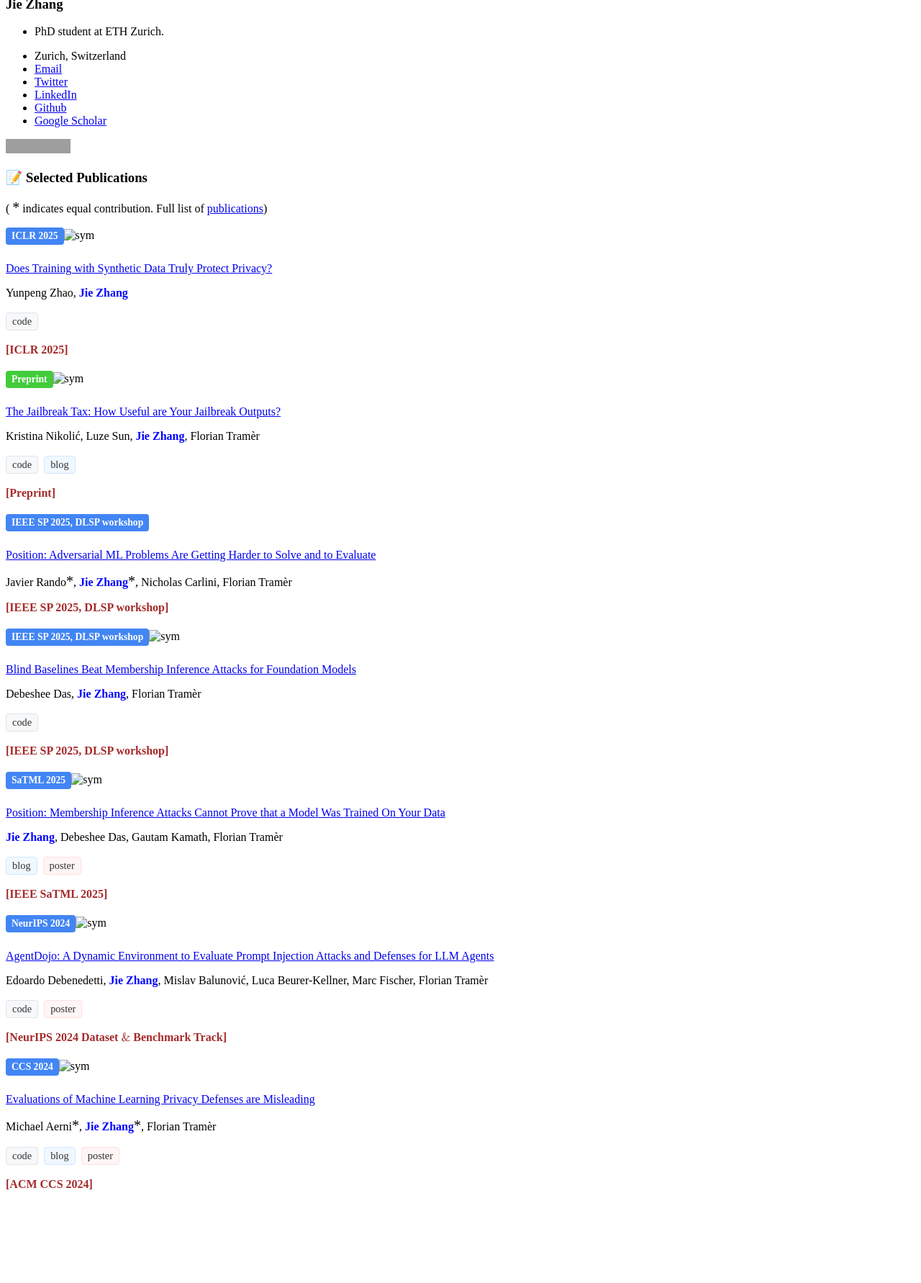
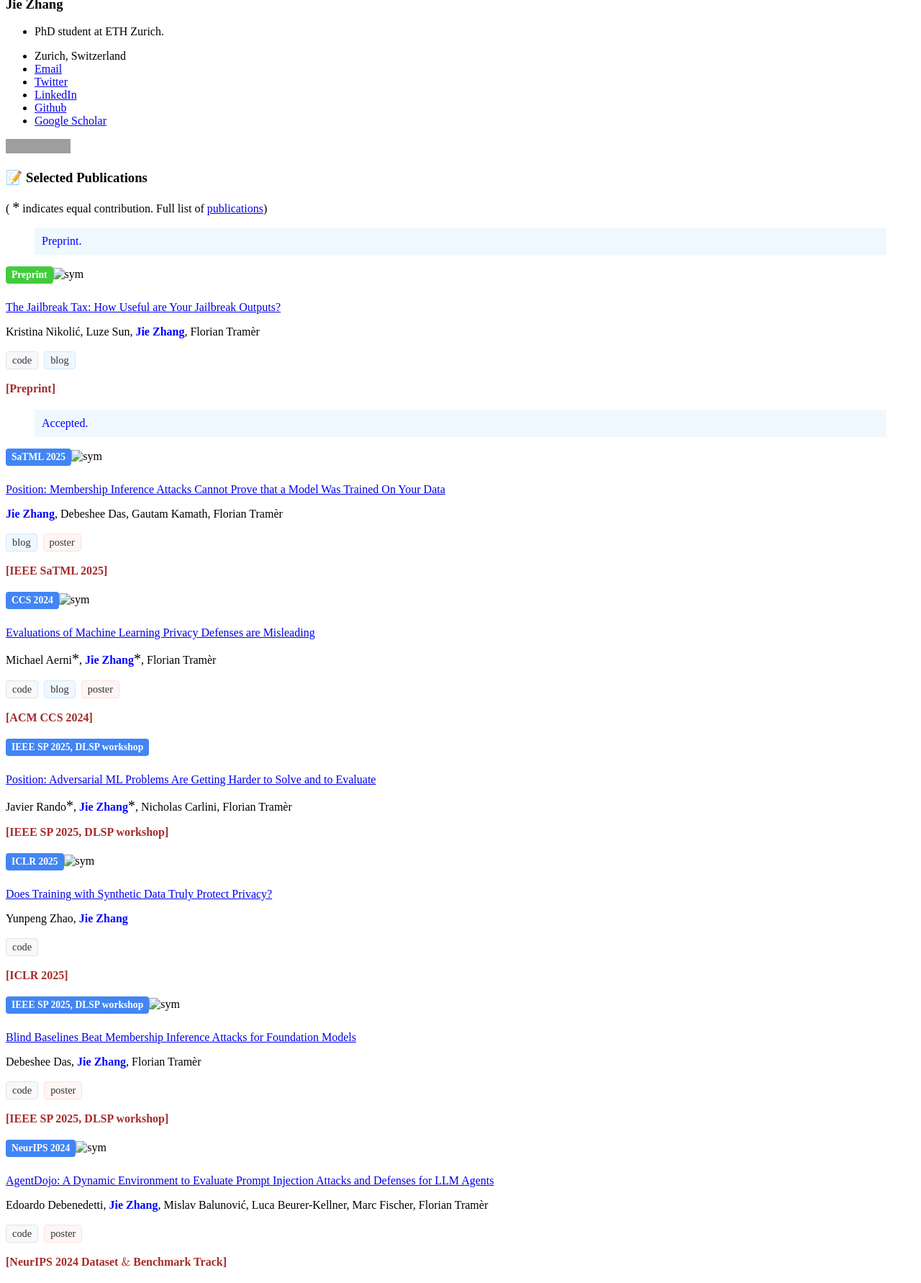
Before and after one commit to zj-jayzhang/zj-jayzhang.github.io, a Jekyll site: the page built from _pages/includes/pubs.md, in a window 1280 px wide, cut to the strip 566-2348 px from the top of the page. Shown: the whole strip at 72% size. Built offline with Jekyll 4.4.1, drawn with Linux system fonts in a browser that asks for light colours; our own code applies the rules of GitHub Pages for plain Markdown files; formulas are drawn with MathJax 3; before the commit the page ends 2240 px from its top, so only the background shows below that; grey boxes are pictures that could not be loaded.

```diff
--- a/_pages/includes/pubs.md
+++ b/_pages/includes/pubs.md
@@ -101,50 +101,9 @@
 
 
 
-<!-- <blockquote style="font-size: 1em; color: blue; background-color: #f0f8ff; padding: 10px;">
+<blockquote style="font-size: 1em; color: blue; background-color: #f0f8ff; padding: 10px;">
 Preprint.
-</blockquote> -->
-<!-- Preprint -->
-
-
-
-<!-- <div class='paper-box'><div class='paper-box-image'><div><div class="badge">preprint</div><img src='images/attack.png' alt="sym" width="100%"></div></div>
-<div class='paper-box-text' markdown="1">
-
-[Gradient Masking All-at-Once: Ensemble Everything Everywhere Is Not Robust](https://arxiv.org/abs/2411.14834) \\
-<span class="me">Jie Zhang</span>, Christian Schlarmann, Kristina Nikolić, Nicholas Carlini, Francesco Croce, Matthias Hein, Florian Tramèr. \[[code](https://github.com/zj-jayzhang/attack_ens)\]
-
-- We looked into "Ensemble Everything Everywhere", an adversarial examples defense that caused some excitement. Yet again, this serves as another example highlighting the importance of **rigorous evaluation**.
-
-</div>
-</div> -->
-
-
-
-
-
-
-<!-- Accepted -->
-<!-- <blockquote style="font-size: 1em; color: blue; background-color: #f0f8ff; padding: 10px;">
-Accepted.
-</blockquote> -->
-
-<div class='paper-box'><div class='paper-box-image'><div><div class="badge">ICLR 2025</div><img src='images/iclr25.png' alt="sym" width="100%"></div></div>
-<div class='paper-box-text' markdown="1">
-
-<span class="paper-title">[Does Training with Synthetic Data Truly Protect Privacy?](https://openreview.net/forum?id=C8niXBHjfO)</span>
-
-<span class="authors">Yunpeng Zhao, <span class="me">Jie Zhang</span></span>
-
-<div class="paper-links">
-<a href="https://github.com/yunpeng-zhao/syndata-privacy" class="resource-link github-link"><i class="fab fa-github"></i> code</a>
-</div>
-
-<span class="conf">[ICLR 2025]</span>
-
-</div>
-</div>
-
+</blockquote>
 <div class='paper-box'><div class='paper-box-image'><div><div class="badge" style="background-color:rgb(66, 204, 59);">Preprint</div><img src='images/jailtax.png' alt="sym" width="100%"></div></div>
 <div class='paper-box-text' markdown="1">
 
@@ -162,34 +121,16 @@ Accepted.
 </div>
 </div>
 
-<div class='paper-box'><div class='paper-box-image'><div><div class="badge">IEEE SP 2025, DLSP workshop</div></div></div>
-<div class='paper-box-text' markdown="1">
 
-<span class="paper-title">[Position: Adversarial ML Problems Are Getting Harder to Solve and to Evaluate](https://arxiv.org/abs/2502.02260)</span>
 
-<span class="authors">Javier Rando<span class="equal">*</span>, <span class="me">Jie Zhang</span><span class="equal">*</span>, Nicholas Carlini, Florian Tramèr</span>
 
-<span class="conf">[IEEE SP 2025, DLSP workshop]</span>
 
-</div>
-</div>
 
-<div class='paper-box'><div class='paper-box-image'><div><div class="badge">IEEE SP 2025, DLSP workshop</div><img src='images/blind_mia.png' alt="sym" width="100%"></div></div>
-<div class='paper-box-text' markdown="1">
 
-<span class="paper-title">[Blind Baselines Beat Membership Inference Attacks for Foundation Models](https://arxiv.org/abs/2406.16201)</span>
-
-<span class="authors">Debeshee Das, <span class="me">Jie Zhang</span>, Florian Tramèr</span>
-
-<div class="paper-links">
-<a href="https://github.com/ethz-spylab/Blind-MIA" class="resource-link github-link"><i class="fab fa-github"></i> code</a>
-</div>
-
-<span class="conf">[IEEE SP 2025, DLSP workshop]</span>
-
-</div>
-</div>
-
+<!-- Accepted -->
+<blockquote style="font-size: 1em; color: blue; background-color: #f0f8ff; padding: 10px;">
+Accepted.
+</blockquote>
 <div class='paper-box'><div class='paper-box-image'><div><div class="badge">SaTML 2025</div><img src='images/position.png' alt="sym" width="100%"></div></div>
 <div class='paper-box-text' markdown="1">
 
@@ -203,25 +144,7 @@ Accepted.
 </div>
 
 <span class="conf">[IEEE SaTML 2025]</span>
-<!-- - We argue that MIA is fundamentally flawed for proving training data use.  We propose two solutions: using data extraction attacks or membership inference on specially crafted canary data for reliable training data proofs. -->
 
-</div>
-</div>
-
-<div class='paper-box'><div class='paper-box-image'><div><div class="badge">NeurIPS 2024</div><img src='images/agentdojo.png' alt="sym" width="100%"></div></div>
-<div class='paper-box-text' markdown="1">
-
-<span class="paper-title">[AgentDojo: A Dynamic Environment to Evaluate Prompt Injection Attacks and Defenses for LLM Agents](https://arxiv.org/abs/2406.13352)</span>
-
-<span class="authors">Edoardo Debenedetti, <span class="me">Jie Zhang</span>, Mislav Balunović, Luca Beurer-Kellner, Marc Fischer, Florian Tramèr</span>
-
-<div class="paper-links">
-<a href="https://github.com/ethz-spylab/agentdojo" class="resource-link github-link"><i class="fab fa-github"></i> code</a>
-<a href="posters/agentdojo.pdf" class="resource-link poster-link"><i class="fas fa-file-pdf"></i> poster</a>
-</div>
-
-<span class="conf">[NeurIPS 2024 Dataset $\&$ Benchmark Track]</span>
-<!-- - To measure the adversarial robustness of AI agents, we introduce **AgentDojo**, an evaluation framework for agents that execute tools over untrusted data. AgentDojo is an extensible environment for designing and evaluating new agent tasks, defenses, and adaptive attacks. We populate the environment with 97 realistic tasks, 629 security test cases, and various attack and defense paradigms from the literature.  -->
 
 </div>
 </div>
@@ -240,10 +163,82 @@ Accepted.
 </div>
 
 <span class="conf">[ACM CCS 2024]</span>
-<!-- - Empirical defenses for private machine learning forgo the provable guarantees of differential privacy in the hope of achieving high utility on real-world data. We find that evaluations of such methods can be highly <b>misleading</b>. In this work, we thus propose a new evaluation protocol that is reliable and efficient. -->
+
 
 </div>
 </div>
+
+<div class='paper-box'><div class='paper-box-image'><div><div class="badge">IEEE SP 2025, DLSP workshop</div></div></div>
+<div class='paper-box-text' markdown="1">
+
+<span class="paper-title">[Position: Adversarial ML Problems Are Getting Harder to Solve and to Evaluate](https://arxiv.org/abs/2502.02260)</span>
+
+<span class="authors">Javier Rando<span class="equal">*</span>, <span class="me">Jie Zhang</span><span class="equal">*</span>, Nicholas Carlini, Florian Tramèr</span>
+
+<span class="conf">[IEEE SP 2025, DLSP workshop]</span>
+
+</div>
+</div>
+
+
+
+<div class='paper-box'><div class='paper-box-image'><div><div class="badge">ICLR 2025</div><img src='images/iclr25.png' alt="sym" width="100%"></div></div>
+<div class='paper-box-text' markdown="1">
+
+<span class="paper-title">[Does Training with Synthetic Data Truly Protect Privacy?](https://openreview.net/forum?id=C8niXBHjfO)</span>
+
+<span class="authors">Yunpeng Zhao, <span class="me">Jie Zhang</span></span>
+
+<div class="paper-links">
+<a href="https://github.com/yunpeng-zhao/syndata-privacy" class="resource-link github-link"><i class="fab fa-github"></i> code</a>
+</div>
+
+<span class="conf">[ICLR 2025]</span>
+
+</div>
+</div>
+
+
+
+
+
+<div class='paper-box'><div class='paper-box-image'><div><div class="badge">IEEE SP 2025, DLSP workshop</div><img src='images/blind_mia.png' alt="sym" width="100%"></div></div>
+<div class='paper-box-text' markdown="1">
+
+<span class="paper-title">[Blind Baselines Beat Membership Inference Attacks for Foundation Models](https://arxiv.org/abs/2406.16201)</span>
+
+<span class="authors">Debeshee Das, <span class="me">Jie Zhang</span>, Florian Tramèr</span>
+
+<div class="paper-links">
+<a href="https://github.com/ethz-spylab/Blind-MIA" class="resource-link github-link"><i class="fab fa-github"></i> code</a>
+<a href="posters/blind.pdf" class="resource-link poster-link"><i class="fas fa-file-pdf"></i> poster</a>
+</div>
+
+<span class="conf">[IEEE SP 2025, DLSP workshop]</span>
+
+</div>
+</div>
+
+
+
+<div class='paper-box'><div class='paper-box-image'><div><div class="badge">NeurIPS 2024</div><img src='images/agentdojo.png' alt="sym" width="100%"></div></div>
+<div class='paper-box-text' markdown="1">
+
+<span class="paper-title">[AgentDojo: A Dynamic Environment to Evaluate Prompt Injection Attacks and Defenses for LLM Agents](https://arxiv.org/abs/2406.13352)</span>
+
+<span class="authors">Edoardo Debenedetti, <span class="me">Jie Zhang</span>, Mislav Balunović, Luca Beurer-Kellner, Marc Fischer, Florian Tramèr</span>
+
+<div class="paper-links">
+<a href="https://github.com/ethz-spylab/agentdojo" class="resource-link github-link"><i class="fab fa-github"></i> code</a>
+<a href="posters/agentdojo.pdf" class="resource-link poster-link"><i class="fas fa-file-pdf"></i> poster</a>
+</div>
+
+<span class="conf">[NeurIPS 2024 Dataset $\&$ Benchmark Track]</span>
+
+
+</div>
+</div>
+
 
 
 
--- a/assets/css/main.scss
+++ b/assets/css/main.scss
@@ -71,14 +71,14 @@
         .paper-box-image{
             justify-content: left;
             min-width: 200px;
-            max-width: 35%;
+            max-width: 25%;
             order: 1;
         }
 
         .paper-box-text{
             justify-content: left;
             padding-left: 2em;
-            max-width: 65%;
+            max-width: 75%;
             order: 2;
         }
 
```
Also changed, not shown: _pages/about.md (+2 -0 lines), _pages/includes/blogs.md (+4 -1 lines), _pages/includes/intro.md (+4 -9 lines), _pages/includes/talk.md (added, +46 -0 lines), _sass/_variables.scss (indentation only), 1 other file.
